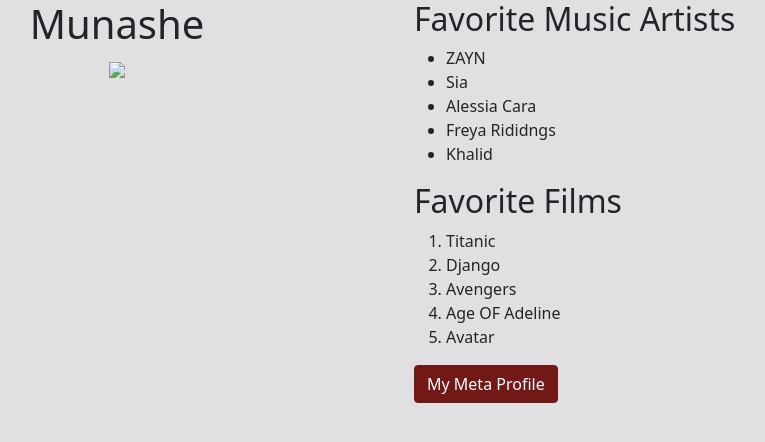
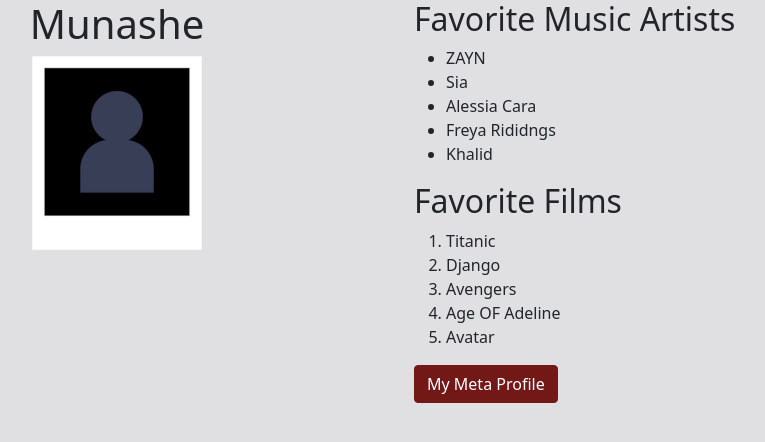
Before and after one commit to dantekansepa/meta-css, a plain HTML site: page bio.html in a window 1280 px wide. Shown: the whole page, without its empty margins (238-1003 px from the left). Drawn offline with Linux system fonts and the light colour scheme.

Commit message:
changed bio pic

```diff
--- a/bio.html
+++ b/bio.html
@@ -11,7 +11,7 @@
         <div class='row'>
             <div id='bio' class='col-12 col-lg-6 text-center'>
                 <h1>Munashe</h1>
-                <img src='photo.jpg' class='img-fluid'>
+                <img src='bio.jpg' class='img-fluid'>
             </div>
             <div id='more' class='col-12 col-lg-6'>
                 <h2>Favorite Music Artists</h2>
```
